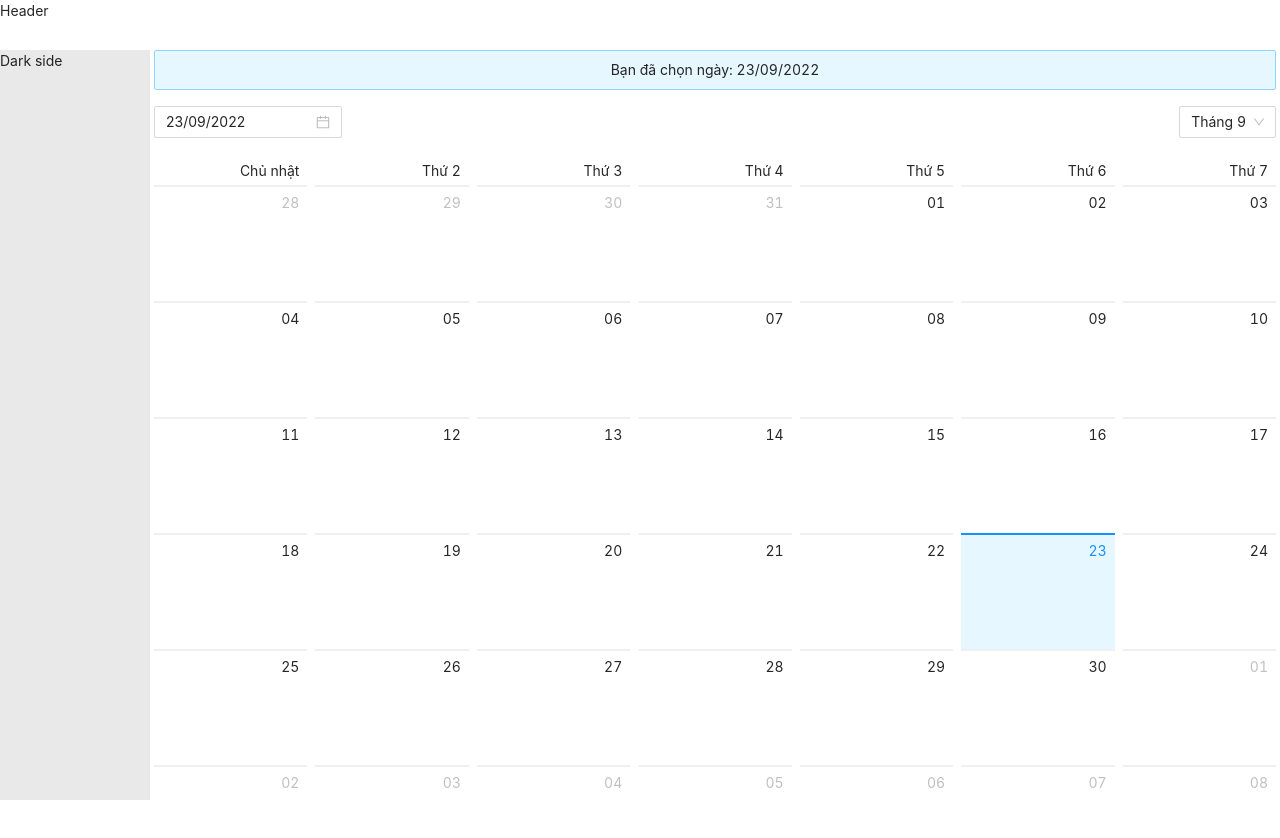
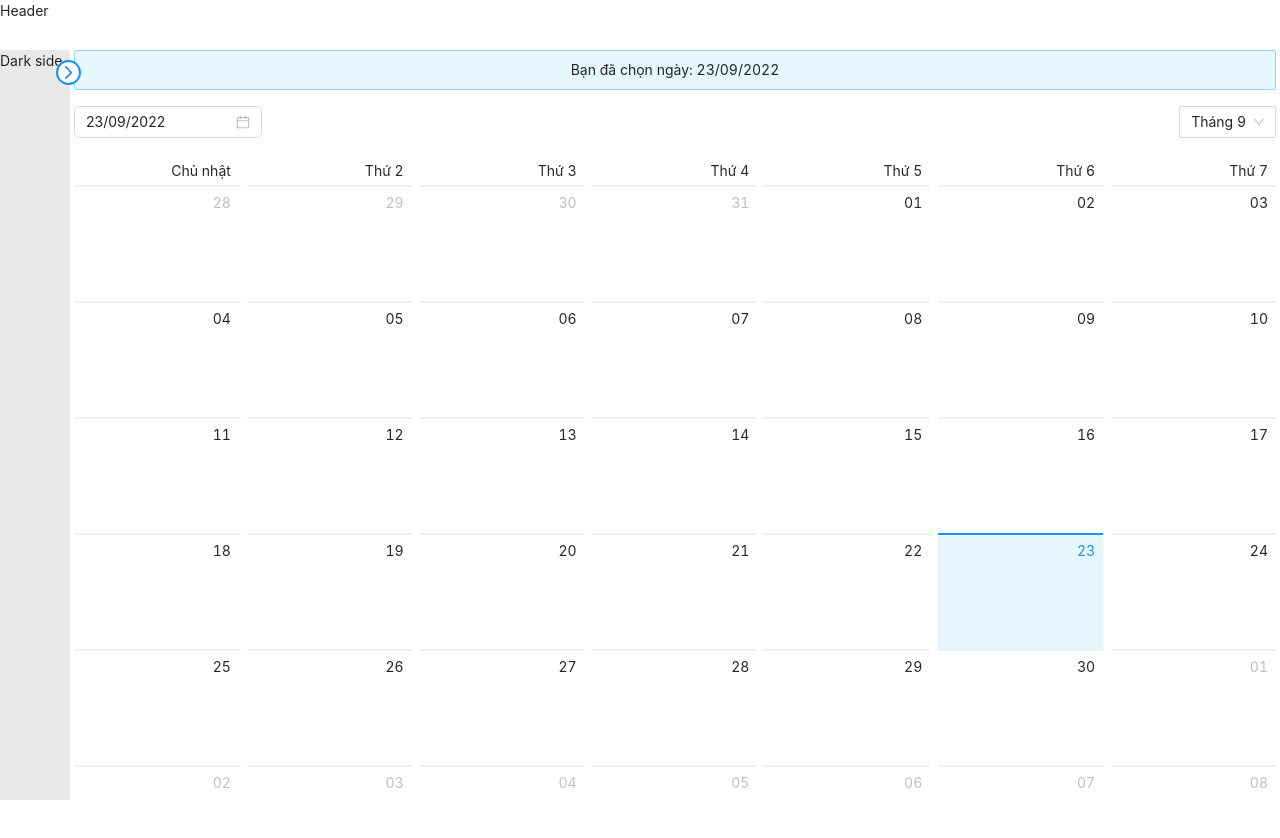
Before and after one commit to Duc-Quang-0310/Frontend-PTIT, a React (Vite) app: page / in a window 1280 px wide. Shown: the top 838 px of the page. Built offline with nearby package versions, Linux system fonts and the light colour scheme.

Commit message:
[QuangND] FEATURE create drawer additional appointment info

```diff
--- a/src/components/DatePicker/DatePickerUI.tsx
+++ b/src/components/DatePicker/DatePickerUI.tsx
@@ -11,7 +11,7 @@ interface DatePickerProps extends PickerDateProps<Moment> {
 }
 
 const DatePickerUI = forwardRef<any, DatePickerProps>((props, ref) => {
-  const { dateType = 'default', showTimeSelect, ...other } = props;
+  const { dateType = 'default', showTimeSelect, style, ...other } = props;
   const uniqueID = useId();
 
   return (
@@ -22,6 +22,7 @@ const DatePickerUI = forwardRef<any, DatePickerProps>((props, ref) => {
           defaultValue: moment('00:00:00', 'HH:mm:ss')
         }
       }
+      style={{ borderRadius: '5px', ...style }}
       format={showTimeSelect ? 'DD/MM/YYYY HH:mm:ss' : 'DD/MM/YYYY'}
       disabledDate={(currentDate) => checkDisabledDate(currentDate, dateType)}
       ref={ref}
--- /dev/null
+++ b/src/components/Toggler/Toggle.style.css
@@ -0,0 +1,3 @@
+.rotate-180-deg {
+    transform: rotateZ(-180deg);
+}
--- /dev/null
+++ b/src/components/Toggler/Toggle.style.ts
@@ -0,0 +1,19 @@
+import { ColorPalette } from 'constants/style.constant';
+import styled from 'styled-components';
+
+export const TogglerDrawerWrapper = styled.div`
+  width: 25px;
+  height: 25px;
+  display: flex;
+  justify-content: center;
+  align-items: center;
+  border-radius: 100%;
+  position: absolute;
+  z-index: 999 !important;
+  border: 2px solid ${ColorPalette.primary_6};
+  background-color: ${ColorPalette.white};
+
+  svg {
+    transition: all ease-in 0.3s;
+  }
+`;
--- /dev/null
+++ b/src/components/Toggler/Toggler.tsx
@@ -0,0 +1,67 @@
+import { ColorPalette } from 'constants/style.constant';
+import { Dispatch, FC, SetStateAction, useCallback, useId } from 'react';
+import { TogglerDrawerWrapper } from './Toggle.style';
+import './Toggle.style.css';
+
+interface TogglerProps {
+  isOpen: boolean;
+  setIsOpen: Dispatch<SetStateAction<boolean>>;
+  position?: {
+    top?: number;
+    left?: number;
+    bottom?: number;
+    right?: number;
+  };
+  leftToRight?: boolean;
+}
+
+const Toggler: FC<TogglerProps> = ({
+  isOpen,
+  setIsOpen,
+  position,
+  leftToRight = false
+}) => {
+  const uniqueKey = useId();
+  const handleOnClickToggler = useCallback(() => {
+    setIsOpen((prev) => !prev);
+  }, [setIsOpen]);
+
+  return (
+    <TogglerDrawerWrapper
+      key={uniqueKey}
+      onClick={handleOnClickToggler}
+      style={{
+        top: position?.top,
+        left: position?.left,
+        right: position?.right,
+        bottom: position?.bottom
+      }}
+    >
+      {/* Right To left Arrow */}
+      {!leftToRight ? (
+        <svg
+          viewBox="0 0 20 20"
+          className={isOpen ? 'rotate-180-deg' : 'rotate-minus-180deg'}
+        >
+          <path
+            fill={ColorPalette.primary_6}
+            d="M11.611,10.049l-4.76-4.873c-0.303-0.31-0.297-0.804,0.012-1.105c0.309-0.304,0.803-0.293,1.105,0.012l5.306,5.433c0.304,0.31,0.296,0.805-0.012,1.105L7.83,15.928c-0.152,0.148-0.35,0.223-0.547,0.223c-0.203,0-0.406-0.08-0.559-0.236c-0.303-0.309-0.295-0.803,0.012-1.104L11.611,10.049z"
+          ></path>
+        </svg>
+      ) : (
+        <svg
+          viewBox="0 0 20 20"
+          className={isOpen ? 'rotate-180-deg' : 'rotate-minus-180deg'}
+        >
+          <path
+            fill={ColorPalette.primary_6}
+            d="M8.388,10.049l4.76-4.873c0.303-0.31,0.297-0.804-0.012-1.105c-0.309-0.304-0.803-0.293-1.105,0.012L6.726,9.516c-0.303,0.31-0.296,0.805,0.012,1.105l5.433,5.307c0.152,0.148,0.35,0.223,0.547,0.223c0.203,0,0.406-0.08,0.559-0.236c0.303-0.309,0.295-0.803-0.012-1.104L8.388,10.049z"
+          ></path>
+        </svg>
+      )}
+      {/* Left to Right Arrow */}
+    </TogglerDrawerWrapper>
+  );
+};
+
+export default Toggler;
--- a/src/layouts/Sidebar/Sidebar.style.ts
+++ b/src/layouts/Sidebar/Sidebar.style.ts
@@ -4,12 +4,14 @@ import styled from 'styled-components';
 export const SidebarWrapper = styled.div`
   flex-grow: 0;
   flex-shrink: 0;
-  min-width: 100px;
-  max-width: 200px;
+  min-width: 70px;
+  max-width: 180px;
   display: flex;
   flex-direction: row;
   background-color: #e9e9e9;
   width: ${(props) => `${props.itemProp}px`};
+  transition: ${(props) =>
+    props.itemRef === 'false' ? `width linear 0.2s` : undefined};
 `;
 
 export const Resizer = styled.div`
@@ -28,4 +30,5 @@ export const Resizer = styled.div`
 
 export const Content = styled.div`
   flex-grow: 1;
+  position: relative;
 `;
--- a/src/layouts/Sidebar/Sidebar.tsx
+++ b/src/layouts/Sidebar/Sidebar.tsx
@@ -1,10 +1,12 @@
-import React, { FC, useCallback, useEffect, useRef, useState } from 'react';
+import Toggler from 'components/Toggler/Toggler';
+import { FC, useCallback, useEffect, useRef, useState } from 'react';
 import { Content, Resizer, SidebarWrapper } from './Sidebar.style';
 
 const Sidebar: FC = () => {
   const sidebarRef = useRef<HTMLDivElement>(null);
   const [isResizing, setIsResizing] = useState(false);
-  const [sidebarWidth, setSidebarWidth] = useState(150);
+  const [sidebarWidth, setSidebarWidth] = useState(100);
+  const [toggle, setToggle] = useState(false);
 
   const startResizing = useCallback(() => {
     setIsResizing(true);
@@ -32,9 +34,30 @@ const Sidebar: FC = () => {
     };
   }, [resize, stopResizing]);
 
+  useEffect(() => {
+    if (toggle) {
+      setSidebarWidth(120);
+    } else {
+      setSidebarWidth(70);
+    }
+  }, [toggle]);
+
   return (
-    <SidebarWrapper itemProp={String(sidebarWidth)} ref={sidebarRef}>
-      <Content>Dark side</Content>
+    <SidebarWrapper
+      itemProp={String(sidebarWidth)}
+      ref={sidebarRef}
+      itemRef={String(isResizing)}
+    >
+      <Content>
+        {!isResizing && (
+          <Toggler
+            isOpen={toggle}
+            setIsOpen={setToggle}
+            position={{ top: 10, right: -15 }}
+          />
+        )}
+        Dark side
+      </Content>
       <Resizer onMouseDown={startResizing} />
     </SidebarWrapper>
   );
```
Also changed, not shown: src/components/Drawer/Appointments/AppointmentDrawer.style.ts (added, +47 -0 lines), src/components/Drawer/Appointments/AppointmentDrawer.tsx (added, +28 -0 lines).
